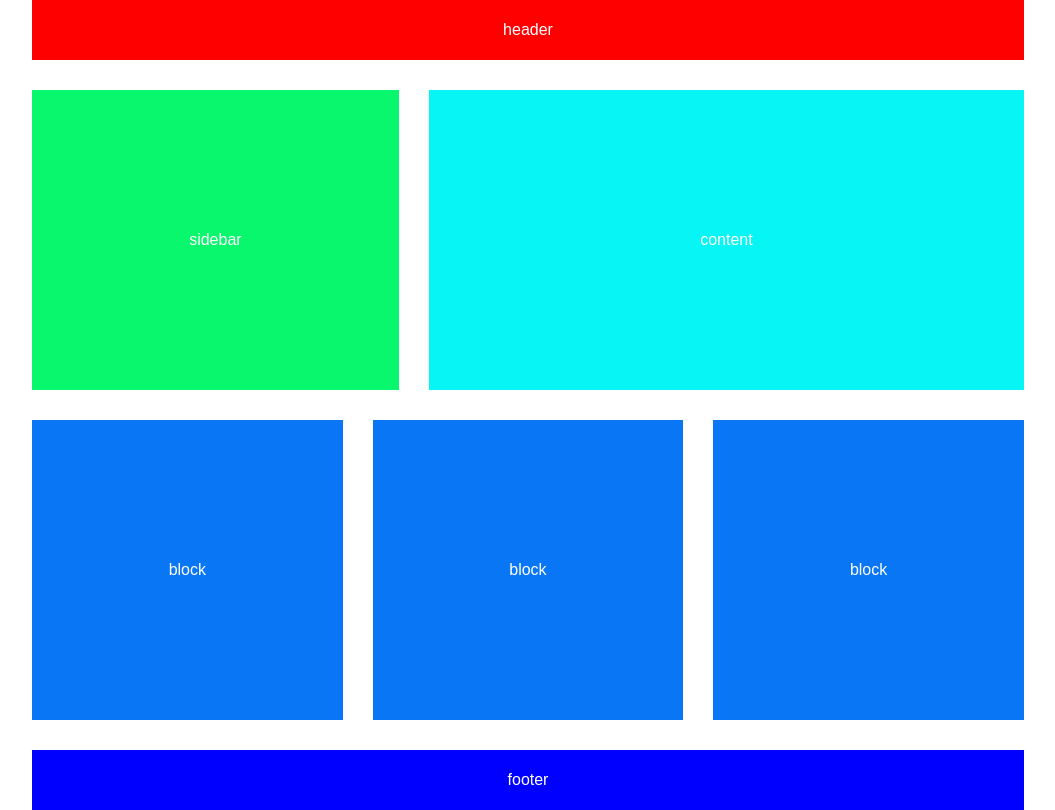
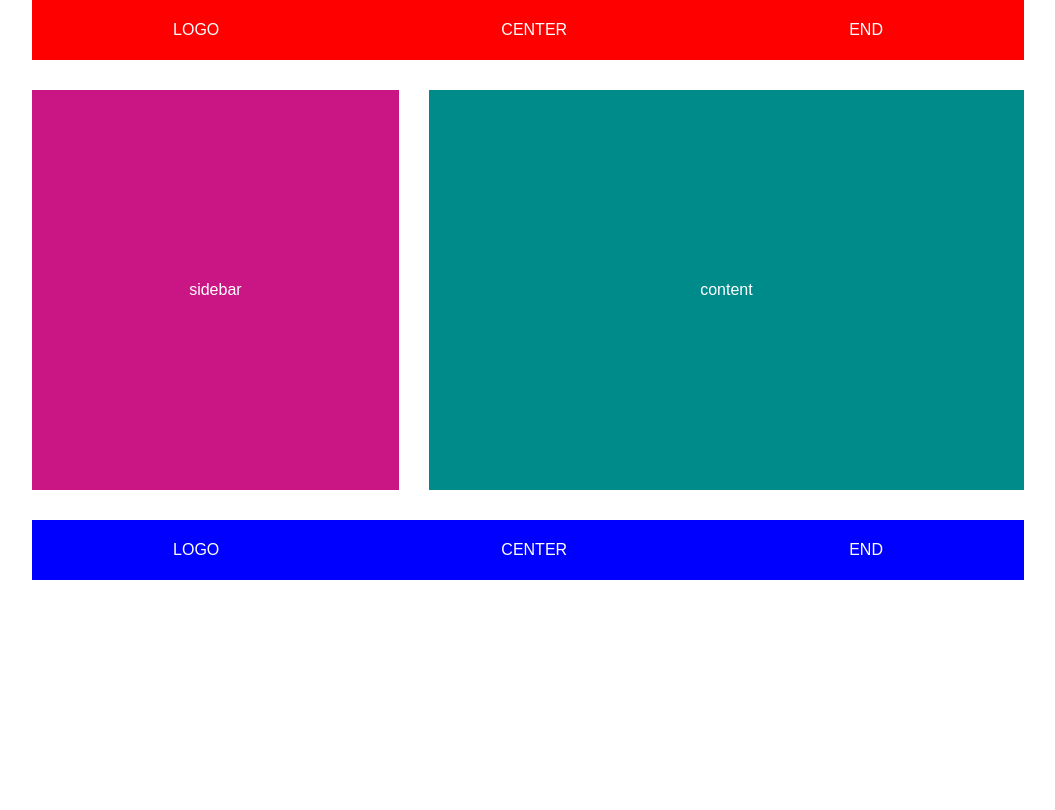
Before and after one commit to salima-sheralieva/salima, a plain HTML site: page index.html in a window 1280 px wide. Shown: the whole page, without its empty margins (112-1167 px from the left). Drawn offline with Linux system fonts and the light colour scheme.

Commit message:
катасы бар бирок эч жерден карабадым

```diff
--- a/index.html
+++ b/index.html
@@ -4,12 +4,16 @@
     <meta charset="UTF-8" />
     <meta http-equiv="X-UA-Compatible" content="IE=edge" />
     <meta name="viewport" content="width=device-width, initial-scale=1.0" />
-    <title>салима</title>
+    <title>salima</title>
     <link rel="stylesheet" href="style.css" />
   </head>
   <body>
     <div class="container">
-      <div class="header text">header</div>
+      <div class="header text">
+        <div class="text">LOGO</div>
+        <div class="text">CENTER</div>
+        <div class="text">END</div>
+      </div>
       <div class="wrap">
         <div class="wrap_sidebar">
           <div class="wrap_insidebar text">sidebar</div>
@@ -18,18 +22,11 @@
           <div class="wrap_incontent text">content</div>
         </div>
       </div>
-      <div class="articles">
-        <div class="articles_block">
-          <div class="articles_inblock text">block</div>
-        </div>
-        <div class="articles_block">
-          <div class="articles_inblock text">block</div>
-        </div>
-        <div class="articles_block">
-          <div class="articles_inblock text">block</div>
-        </div>
+      <div class="footer text">
+        <div class="text">LOGO</div>
+        <div class="text">CENTER</div>
+        <div class="text">END</div>
       </div>
-      <div class="footer text">footer</div>
     </div>
   </body>
 </html>
--- a/style.css
+++ b/style.css
@@ -26,46 +26,29 @@
   padding-right: 30px;
 }
 
+.wrap_insidebar {
+  background-color: rgb(202, 21, 133);
+  height: 400px;
+}
+
 .wrap_content {
   width: 60%;
 }
 
-.wrap_insidebar {
-  height: 300px;
-  background-color: rgb(9, 247, 108);
-}
-
 .wrap_incontent {
-  height: 300px;
-  background-color: rgb(7, 245, 245);
+  background-color: darkcyan;
+  height: 400px;
 }
 
 .footer {
+  background-color: blue;
   height: 60px;
-  background-color: blue;
 }
 
 .text {
   color: white;
+  font-family: Arial, Helvetica, sans-serif;
   display: flex;
-  justify-content: center;
   align-items: center;
-  font-family: Arial, Helvetica, sans-serif;
+  justify-content: space-around;
 }
-
-.articles {
-  display: flex;
-  flex-flow: wrap;
-  margin-bottom: 30px;
-  margin-right: -30px;
-}
-
-.articles_block {
-  width: 33.33%;
-  padding-right: 30px;
-}
-
-.articles_inblock {
-  height: 300px;
-  background-color: rgb(9, 119, 245);
-}
```
